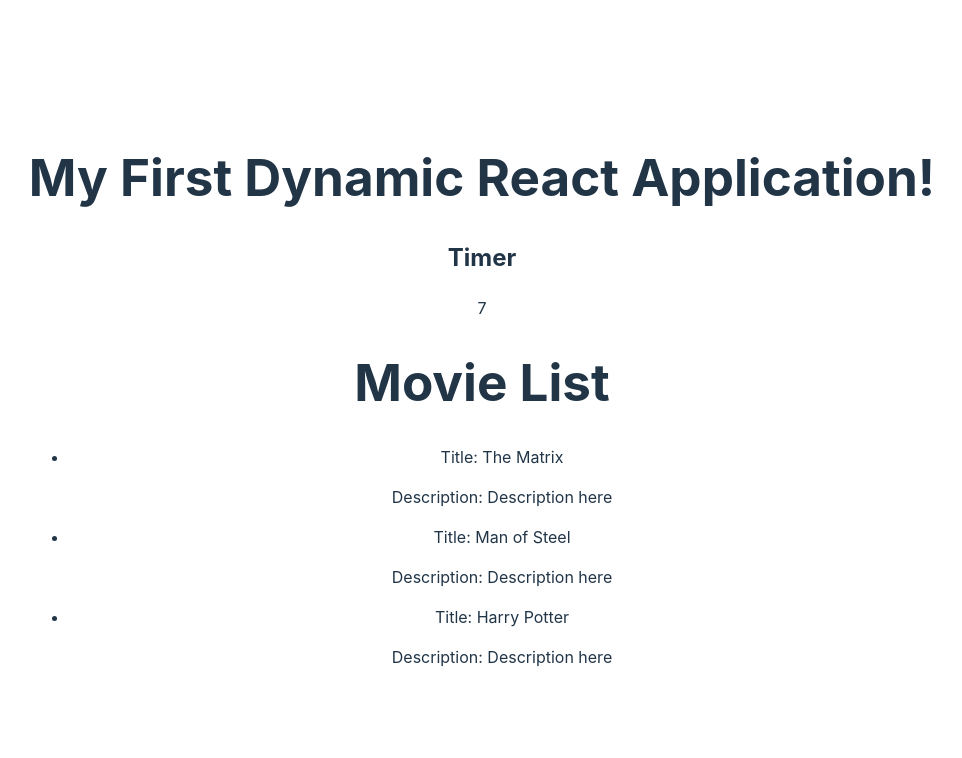
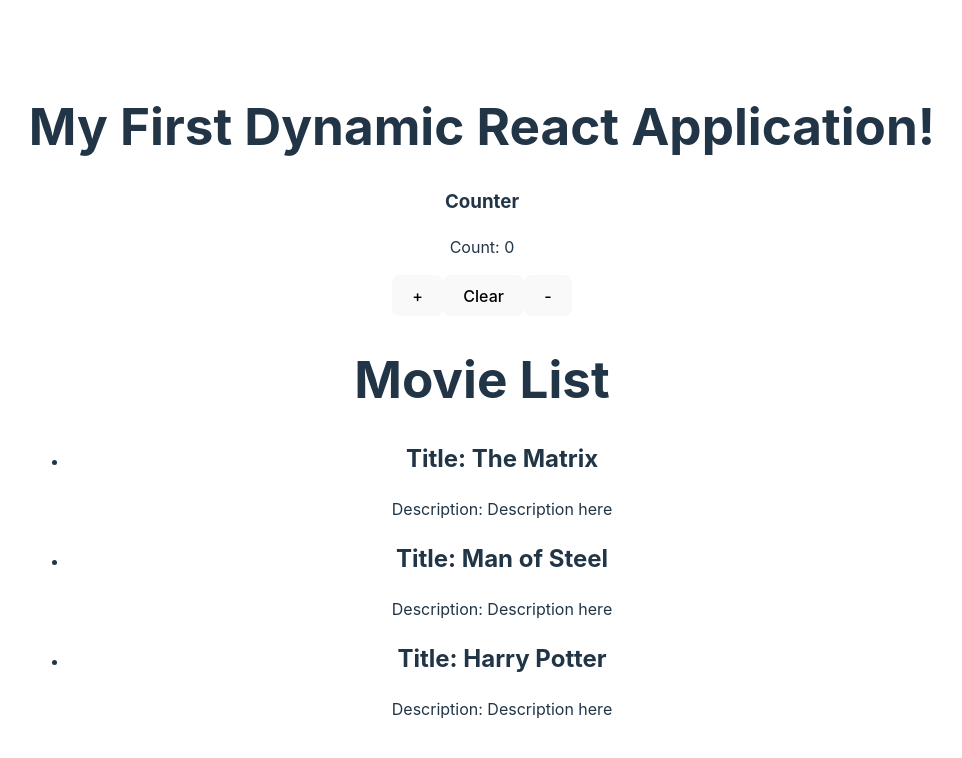
Before and after one commit to rikimario/ReactSoftUni, a React (Vite) app in the folder components-basics/: page / in a window 1280 px wide. Shown: the top 758 px of the page, without its empty margins (158-1120 px from the left). Built offline with nearby package versions, Linux system fonts and the light colour scheme.

Commit message:
add Counter.jsx

```diff
--- a/components-basics/src/App.jsx
+++ b/components-basics/src/App.jsx
@@ -2,6 +2,7 @@
 import MovieList from './components/MovieList.jsx';
 import Movies from './assets/Movies.js';
 import Timer from './components/Timer.jsx';
+import Counter from './components/Conter.jsx';
 import './App.css';
 
 
@@ -10,8 +11,9 @@ function App() {
   return (
     <div>
       <h1>My First Dynamic React Application!</h1>
+      <Counter />
 
-      <Timer startTime={5} />
+      {/* <Timer startTime={5} /> */}
 
       <MovieList movies={Movies} headingText='Movie List' />
     </div >
--- /dev/null
+++ b/components-basics/src/components/Conter.jsx
@@ -0,0 +1,25 @@
+import { useState } from "react";
+
+export default function Counter(props) {
+  const [count, setCount] = useState(0);
+
+  const onIncrement = () => {
+    setCount(count + 1);
+  }
+
+  const clearCounter = () => {
+    setCount(0)
+  }
+
+  return (
+    <div>
+      <h3>Counter</h3>
+
+      <p>Count: {count}</p>
+
+      <button onClick={onIncrement}>+</button>
+      <button onClick={clearCounter}>Clear</button>
+      <button onClick={() => { setCount(count - 1) }}>-</button>
+    </div>
+  )
+}
--- a/components-basics/src/components/Movie.jsx
+++ b/components-basics/src/components/Movie.jsx
@@ -2,7 +2,7 @@
 export default function Movie(props) {
   return (
     <article>
-      <h8>Title: {props.data.title}</h8>
+      <h2>Title: {props.data.title}</h2>
       <p>Description: {props.data.description}</p>
     </article>
   )
```
